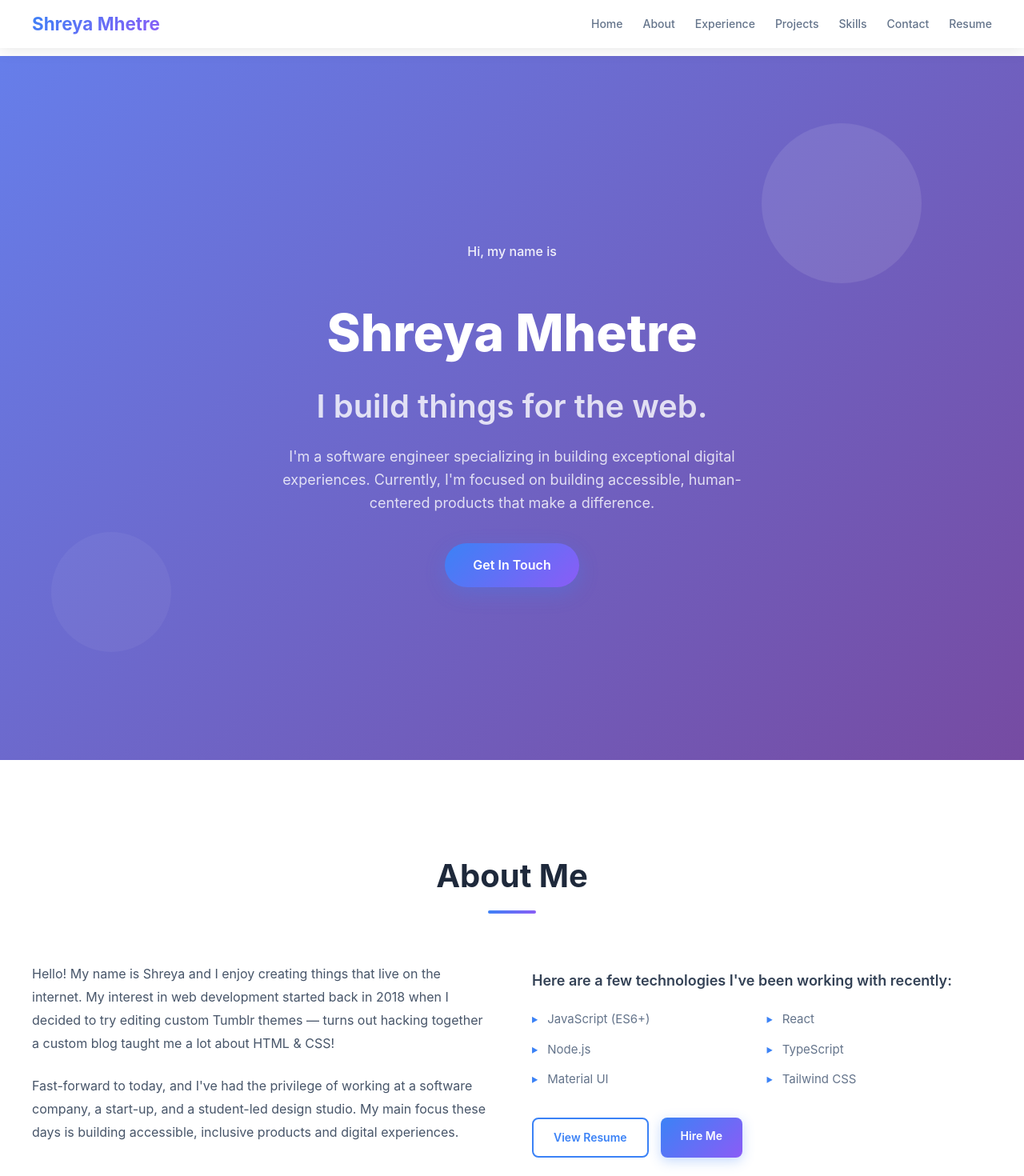
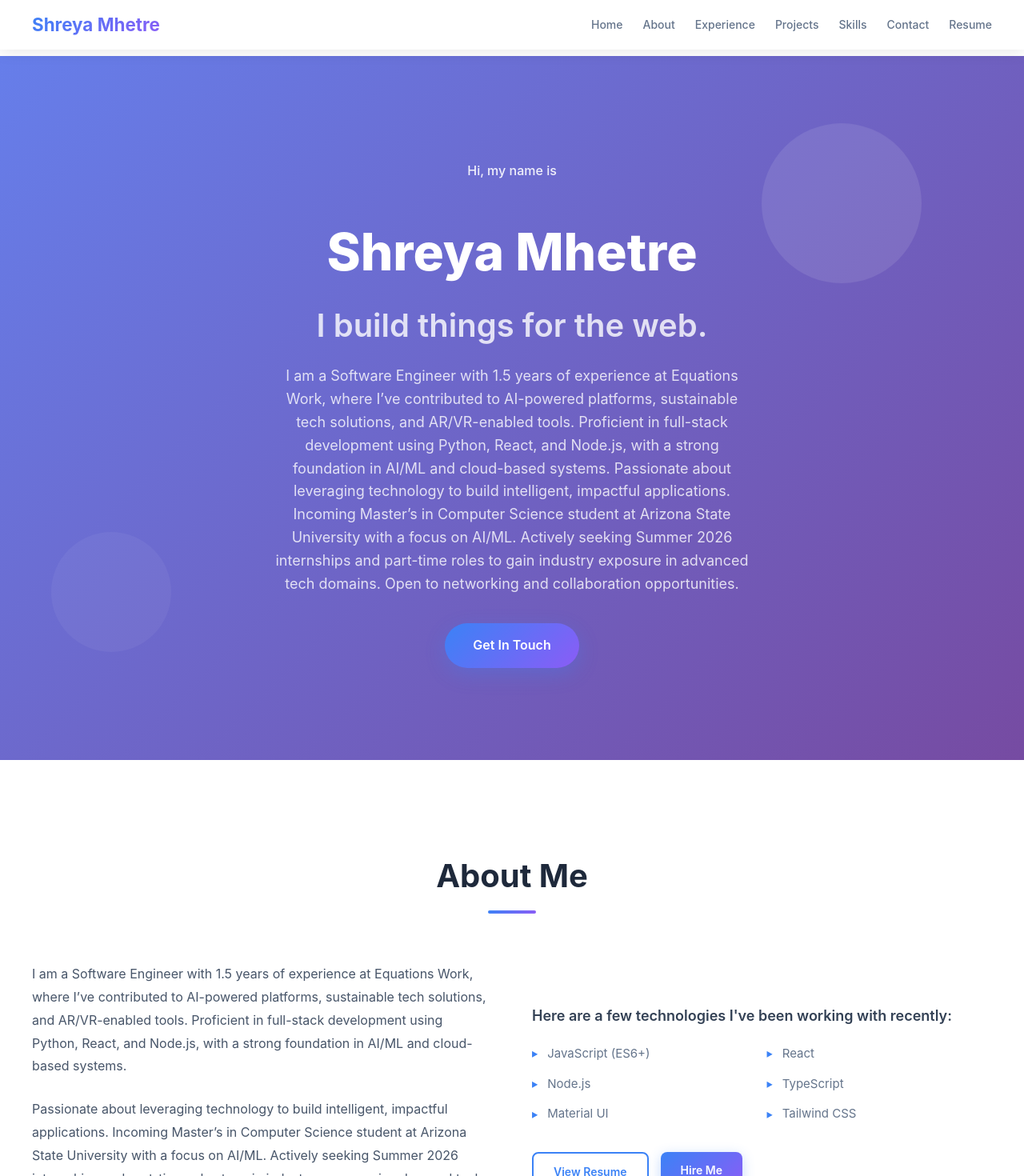
Before and after one commit to shreyamhetre/my_portfolio, a React (Create React App) app: page / in a window 1280 px wide. Shown: the top 1470 px of the page at 80% size. Built offline with nearby package versions, Linux system fonts and the light colour scheme.

Commit message:
mobile responsive, navbar still remaining

```diff
--- a/src/App.js
+++ b/src/App.js
@@ -1,15 +1,168 @@
-"use client"
+// "use client"
 
-import Home from "./components/Home"
-import About from "./components/About"
-import Experiences from "./components/Experiences"
-import Projects from "./components/Projects"
-import Skills from "./components/Skills"
-import Contact from "./components/Contact"
-import Resume from "./components/Resume"
+// import Home from "./components/Home"
+// import About from "./components/About"
+// import Experiences from "./components/Experiences"
+// import Projects from "./components/Projects"
+// import Skills from "./components/Skills"
+// import Contact from "./components/Contact"
+// import Resume from "./components/Resume"
+
+// const App = () => {
+//   const navItems = ["Home", "About", "Experience", "Projects", "Skills", "Contact", "Resume"]
+
+//   return (
+//     <div
+//       style={{
+//         backgroundColor: "#ffffff",
+//         color: "#2c3e50",
+//         fontFamily: "'Inter', 'Segoe UI', Tahoma, Geneva, Verdana, sans-serif",
+//         minHeight: "100vh",
+//         lineHeight: 1.6,
+//       }}
+//     >
+//       {/* Mobile-first Navigation */}
+//       <header
+//         style={{
+//           position: "fixed",
+//           top: 0,
+//           left: 0,
+//           right: 0,
+//           backgroundColor: "rgba(255, 255, 255, 0.95)",
+//           backdropFilter: "blur(10px)",
+//           boxShadow: "0 2px 20px rgba(0,0,0,0.1)",
+//           padding: "12px 20px",
+//           zIndex: 1000,
+//         }}
+//       >
+//         <div
+//           style={{
+//             display: "flex",
+//             justifyContent: "space-between",
+//             alignItems: "center",
+//             maxWidth: "1200px",
+//             margin: "0 auto",
+//           }}
+//         >
+//           <h1
+//             style={{
+//               fontWeight: 700,
+//               color: "#3b82f6",
+//               margin: 0,
+//               fontSize: "clamp(1.2rem, 3vw, 1.4rem)",
+//               background: "linear-gradient(135deg, #3b82f6 0%, #8b5cf6 100%)",
+//               WebkitBackgroundClip: "text",
+//               WebkitTextFillColor: "transparent",
+//             }}
+//           >
+//             Shreya Mhetre
+//           </h1>
+
+//           {/* Mobile Navigation - Hidden on small screens, shown as hamburger */}
+//           <nav style={{ display: window.innerWidth > 768 ? "block" : "none" }}>
+//             <ul
+//               style={{
+//                 display: "flex",
+//                 gap: "clamp(15px, 2vw, 25px)",
+//                 listStyle: "none",
+//                 margin: 0,
+//                 padding: 0,
+//               }}
+//             >
+//               {navItems.map((item) => (
+//                 <li key={item}>
+//                   <a
+//                     href={`#${item.toLowerCase()}`}
+//                     style={{
+//                       color: "#64748b",
+//                       textDecoration: "none",
+//                       fontSize: "clamp(12px, 1.5vw, 14px)",
+//                       fontWeight: 500,
+//                       position: "relative",
+//                       padding: "8px 0",
+//                       transition: "all 0.3s ease",
+//                     }}
+//                     onMouseEnter={(e) => {
+//                       e.target.style.color = "#3b82f6"
+//                     }}
+//                     onMouseLeave={(e) => {
+//                       e.target.style.color = "#64748b"
+//                     }}
+//                   >
+//                     {item}
+//                   </a>
+//                 </li>
+//               ))}
+//             </ul>
+//           </nav>
+
+//           {/* Mobile Menu Button */}
+//           <button
+//             style={{
+//               display: window.innerWidth <= 768 ? "block" : "none",
+//               background: "none",
+//               border: "none",
+//               fontSize: "24px",
+//               color: "#3b82f6",
+//               cursor: "pointer",
+//             }}
+//           >
+//             ☰
+//           </button>
+//         </div>
+//       </header>
+
+//       <main style={{ marginTop: "70px" }}>
+//         <Home />
+//         <About />
+//         <Experiences />
+//         <Projects />
+//         <Skills />
+//         <Contact />
+//         <Resume />
+//       </main>
+
+//       <footer
+//         style={{
+//           padding: "30px 20px",
+//           textAlign: "center",
+//           color: "#64748b",
+//           backgroundColor: "#f8fafc",
+//           borderTop: "1px solid #e2e8f0",
+//         }}
+//       >
+//         <p style={{ margin: 0, fontSize: "clamp(12px, 2vw, 14px)" }}>© 2025 Shreya Mhetre.</p>
+//       </footer>
+//     </div>
+//   )
+// }
+
+// export default App
+
+"use client";
+
+import React, { useState, useEffect } from "react";
+import Home from "./components/Home";
+import About from "./components/About";
+import Experiences from "./components/Experiences";
+import Projects from "./components/Projects";
+import Skills from "./components/Skills";
+import Contact from "./components/Contact";
+import Resume from "./components/Resume";
 
 const App = () => {
-  const navItems = ["Home", "About", "Experience", "Projects", "Skills", "Contact", "Resume"]
+  const [menuOpen, setMenuOpen] = useState(false);
+  const [isMobile, setIsMobile] = useState(window.innerWidth <= 768);
+
+  const navItems = ["Home", "About", "Experience", "Projects", "Skills", "Contact", "Resume"];
+
+  const toggleMenu = () => setMenuOpen((prev) => !prev);
+
+  useEffect(() => {
+    const handleResize = () => setIsMobile(window.innerWidth <= 768);
+    window.addEventListener("resize", handleResize);
+    return () => window.removeEventListener("resize", handleResize);
+  }, []);
 
   return (
     <div
@@ -21,7 +174,7 @@ const App = () => {
         lineHeight: 1.6,
       }}
     >
-      {/* Mobile-first Navigation */}
+      {/* Responsive Navigation */}
       <header
         style={{
           position: "fixed",
@@ -31,7 +184,7 @@ const App = () => {
           backgroundColor: "rgba(255, 255, 255, 0.95)",
           backdropFilter: "blur(10px)",
           boxShadow: "0 2px 20px rgba(0,0,0,0.1)",
-          padding: "12px 20px",
+          padding: isMobile ? "12px 16px" : "12px 20px",
           zIndex: 1000,
         }}
       >
@@ -40,8 +193,9 @@ const App = () => {
             display: "flex",
             justifyContent: "space-between",
             alignItems: "center",
-            maxWidth: "1200px",
-            margin: "0 auto",
+            width: "100%",
+            maxWidth: isMobile ? "none" : "1200px",
+            margin: isMobile ? "0" : "0 auto",
           }}
         >
           <h1
@@ -58,15 +212,25 @@ const App = () => {
             Shreya Mhetre
           </h1>
 
-          {/* Mobile Navigation - Hidden on small screens, shown as hamburger */}
-          <nav style={{ display: window.innerWidth > 768 ? "block" : "none" }}>
+          {/* Navigation */}
+          <nav style={{ position: "relative" }}>
             <ul
               style={{
-                display: "flex",
-                gap: "clamp(15px, 2vw, 25px)",
+                display: menuOpen || !isMobile ? "flex" : "none",
+                flexDirection: isMobile ? "column" : "row",
+                gap: isMobile ? "10px" : "clamp(15px, 2vw, 25px)",
                 listStyle: "none",
                 margin: 0,
-                padding: 0,
+                padding: isMobile ? "15px" : 0,
+                position: isMobile ? "absolute" : "static",
+                top: isMobile ? "40px" : "unset",
+                right: isMobile ? "0" : "unset",
+                backgroundColor: isMobile ? "#ffffff" : "transparent",
+                boxShadow: isMobile ? "0 4px 20px rgba(0, 0, 0, 0.15)" : "none",
+                borderRadius: isMobile ? "12px" : "0",
+                zIndex: 999,
+                width: isMobile ? "200px" : "auto",
+                minWidth: isMobile ? "180px" : "auto",
               }}
             >
               {navItems.map((item) => (
@@ -79,15 +243,24 @@ const App = () => {
                       fontSize: "clamp(12px, 1.5vw, 14px)",
                       fontWeight: 500,
                       position: "relative",
-                      padding: "8px 0",
+                      padding: isMobile ? "8px 12px" : "8px 0",
                       transition: "all 0.3s ease",
+                      display: "block",
+                      borderRadius: isMobile ? "6px" : "0",
                     }}
                     onMouseEnter={(e) => {
-                      e.target.style.color = "#3b82f6"
+                      e.target.style.color = "#3b82f6";
+                      if (isMobile) {
+                        e.target.style.backgroundColor = "#f1f5f9";
+                      }
                     }}
                     onMouseLeave={(e) => {
-                      e.target.style.color = "#64748b"
+                      e.target.style.color = "#64748b";
+                      if (isMobile) {
+                        e.target.style.backgroundColor = "transparent";
+                      }
                     }}
+                    onClick={() => isMobile && setMenuOpen(false)}
                   >
                     {item}
                   </a>
@@ -96,19 +269,30 @@ const App = () => {
             </ul>
           </nav>
 
-          {/* Mobile Menu Button */}
+          {/* Hamburger Menu */}
+          {isMobile && (
             <button
               style={{
-              display: window.innerWidth <= 768 ? "block" : "none",
                 background: "none",
                 border: "none",
                 fontSize: "24px",
                 color: "#3b82f6",
                 cursor: "pointer",
+                padding: "4px",
+                borderRadius: "4px",
+                transition: "background-color 0.3s ease",
+              }}
+              onClick={toggleMenu}
+              onMouseEnter={(e) => {
+                e.target.style.backgroundColor = "#f1f5f9";
+              }}
+              onMouseLeave={(e) => {
+                e.target.style.backgroundColor = "transparent";
               }}
             >
-            ☰
+              {menuOpen ? "✕" : "☰"}
             </button>
+          )}
         </div>
       </header>
 
@@ -134,7 +318,7 @@ const App = () => {
         <p style={{ margin: 0, fontSize: "clamp(12px, 2vw, 14px)" }}>© 2025 Shreya Mhetre.</p>
       </footer>
     </div>
-  )
-}
+  );
+};
 
-export default App
+export default App;
--- a/src/components/About.js
+++ b/src/components/About.js
@@ -55,9 +55,8 @@ const About = () => {
               fontSize: "clamp(14px, 2vw, 16px)",
             }}
           >
-            Hello! My name is Shreya and I enjoy creating things that live on the internet. My interest in web
-            development started back in 2018 when I decided to try editing custom Tumblr themes — turns out hacking
-            together a custom blog taught me a lot about HTML & CSS!
+          I am a Software Engineer with 1.5 years of experience at Equations Work, where I’ve contributed to AI-powered platforms, sustainable tech solutions, and AR/VR-enabled tools.  Proficient in full-stack development using Python, React, and Node.js, with a strong foundation in AI/ML and cloud-based systems.
+
           </p>
           <p
             style={{
@@ -67,9 +66,8 @@ const About = () => {
               fontSize: "clamp(14px, 2vw, 16px)",
             }}
           >
-            Fast-forward to today, and I've had the privilege of working at a software company, a start-up, and a
-            student-led design studio. My main focus these days is building accessible, inclusive products and digital
-            experiences.
+          Passionate about leveraging technology to build intelligent, impactful applications. Incoming Master’s in Computer Science student at Arizona State University with a focus on AI/ML. Actively seeking Summer 2026 internships and part-time roles to gain industry exposure in advanced tech domains. Open to networking and collaboration opportunities.
+
           </p>
         </div>
 
--- a/src/components/Home.js
+++ b/src/components/Home.js
@@ -88,8 +88,8 @@ const Home = () => {
             animation: "fadeInUp 1s ease-out 0.6s both",
           }}
         >
-          I'm a software engineer specializing in building exceptional digital experiences. Currently, I'm focused on
-          building accessible, human-centered products that make a difference.
+          I am a Software Engineer with 1.5 years of experience at Equations Work, where I’ve contributed to AI-powered platforms, sustainable tech solutions, and AR/VR-enabled tools.  Proficient in full-stack development using Python, React, and Node.js, with a strong foundation in AI/ML and cloud-based systems. Passionate about leveraging technology to build intelligent, impactful applications. Incoming Master’s in Computer Science student at Arizona State University with a focus on AI/ML. Actively seeking Summer 2026 internships and part-time roles to gain industry exposure in advanced tech domains. Open to networking and collaboration opportunities.
+
         </p>
         <a
           href="#contact"
```
Lines whose indentation alone changed are shown as unchanged.
